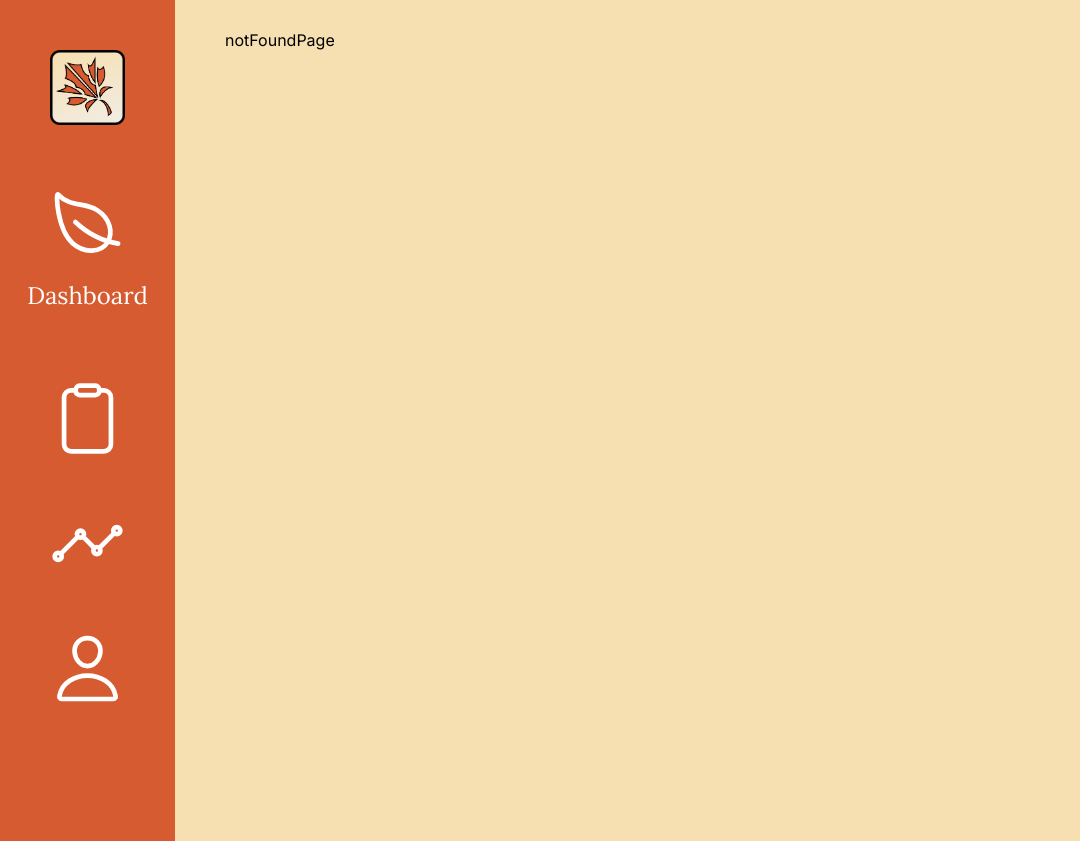
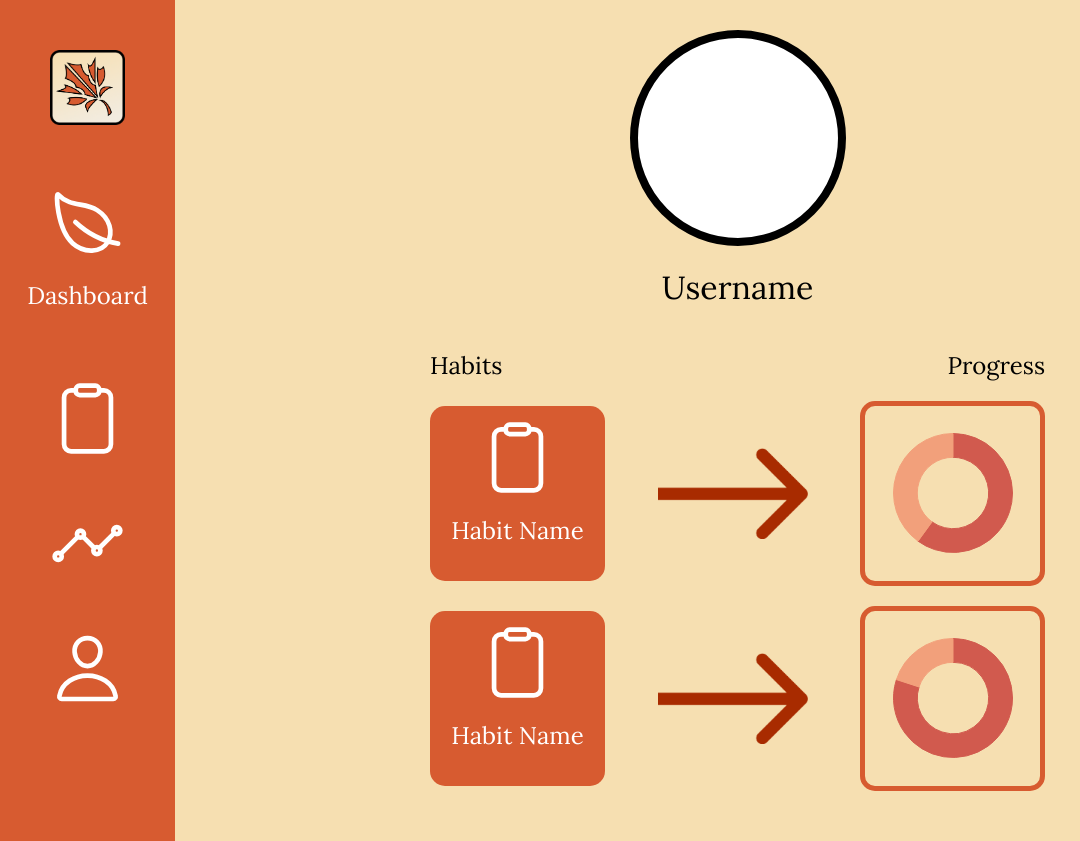
Before and after one commit to Pantonym/DV300Term4, a React (Create React App) app in the folder fallen-leaves/: page /DV300TERM4/account in a window 1280 px wide. Shown: the whole page, without its empty margins (0-1080 px from the left). Before the commit the page ends 800 px from the top, so only its background shows below. Built offline with nearby package versions, Linux system fonts and the light colour scheme; no server answers.

Commit message:
Added donut charts and account page

```diff
--- a/fallen-leaves/src/App.js
+++ b/fallen-leaves/src/App.js
@@ -6,11 +6,12 @@ import './globalStyles.css';
 // Components
 import NavbarComponent from './components/navbar/NavbarComponent';
 // Pages
-import NotFoundPage from './pages/notFoundPage';
-import LoginPage from './pages/loginPage';
-import HomePage from './pages/homePage';
-import HabitsPage from './pages/habitsPage';
-import InsightsPage from './pages/insightsPage';
+import NotFoundPage from './pages/NotFoundPage';
+import LoginPage from './pages/LoginPage';
+import HomePage from './pages/HomePage';
+import HabitsPage from './pages/HabitsPage';
+import InsightsPage from './pages/InsightsPage';
+import AccountPage from './pages/AccountPage';
 // Contexts
 import { AuthProvider } from './contexts/authContext';
 import PrivateRoute from './contexts/privateRouteContext';
@@ -37,6 +38,9 @@ const AppWrapper = () => {
           {/* Insights */}
           <Route path="/insights" element={<InsightsPage />} />
 
+          {/* Account */}
+          <Route path="/account" element={<AccountPage />} />
+
           {/* Login */}
           <Route path="login" element={<LoginPage />} />
 
--- /dev/null
+++ b/fallen-leaves/src/components/charts/DonutChart.js
@@ -0,0 +1,30 @@
+import React from 'react';
+import { Doughnut } from 'react-chartjs-2';
+import { Chart as ChartJS, ArcElement, Tooltip, Legend, Title } from 'chart.js';
+
+// Register the necessary components for the Donut chart (Doughnut in Chart.js)
+ChartJS.register(ArcElement, Tooltip, Legend, Title);
+
+function DonutChart({ chartData }) {
+    const options = {
+        responsive: true,
+        plugins: {
+            legend: {
+                display: false,
+            },
+            tooltip: {
+                enabled: false,
+            },
+            title: {
+                display: false,
+            },
+        },
+
+        // This creates the donut effect by cutting out the center
+        cutout: '60%',
+    };
+
+    return <Doughnut data={chartData} options={options} />;
+}
+
+export default DonutChart
--- /dev/null
+++ b/fallen-leaves/src/pages/AccountPage.jsx
@@ -0,0 +1,113 @@
+import React, { useEffect, useState } from 'react'
+import styles from './css/AccountPage.module.css'
+// Images
+import Arrow from '../assets/Arrow.png'
+// Charts
+import DonutChart from '../components/charts/DonutChart'
+
+function AccountPage() {
+    const [donutData1, setDonutData1] = useState(null);
+    const [donutData2, setDonutData2] = useState(null);
+
+    useEffect(() => {
+        // Simulate an API call to fetch data
+        const fetchData1 = async () => {
+            const dataFromAPI = {
+                labels: ['Completed', 'Remaining'],
+                datasets: [
+                    {
+                        label: 'Habit Completion',
+                        data: [60, 40],
+                        backgroundColor: [
+                            'rgba(209, 90, 78, 1)',
+                            'rgba(242, 160, 123, 1)'
+                        ],
+                        borderColor: [
+                            'rgba(209, 90, 78, 1)',
+                            'rgba(242, 160, 123, 1)'
+                        ],
+                        borderWidth: 1,
+                    },
+                ],
+            };
+            setDonutData1(dataFromAPI);
+        };
+
+        const fetchData2 = async () => {
+            const dataFromAPI = {
+                labels: ['Completed', 'Remaining'],
+                datasets: [
+                    {
+                        label: 'Habit Completion',
+                        data: [80, 20],
+                        backgroundColor: [
+                            'rgba(209, 90, 78, 1)',
+                            'rgba(242, 160, 123, 1)',
+                        ],
+                        borderColor: [
+                            'rgba(209, 90, 78, 1)',
+                            'rgba(242, 160, 123, 1)',
+                        ],
+                        borderWidth: 1,
+                    },
+                ],
+            };
+            setDonutData2(dataFromAPI);
+        };
+
+        fetchData1();
+        fetchData2();
+    }, []);
+
+    return (
+        <div className={styles.container}>
+            <div>
+                <div className={styles.profileImage}></div>
+                <h1 className={styles.blackFont}>Username</h1>
+            </div>
+
+            <div className={styles.progressContainer}>
+                <div className={styles.progressRow}>
+                    <h2 className={styles.blackFont}>Habits</h2>
+                    <h2 className={styles.blackFont}>Progress</h2>
+                </div>
+
+                <div className={styles.progressRow}>
+                    <div className={styles.card}>
+                        <ion-icon name="clipboard-outline" style={{ fontSize: '75px', color: 'white' }}></ion-icon>
+                        <h2>Habit Name</h2>
+                    </div>
+
+                    <div>
+                        <img src={Arrow} className={styles.arrowImg} alt='ArrowImage' />
+                    </div>
+
+                    <div className={styles.progressCard}>
+                        <div className={styles.donutChart}>
+                            {donutData1 ? <DonutChart chartData={donutData1} /> : <p>Loading chart data...</p>}
+                        </div>
+                    </div>
+                </div>
+
+                <div className={styles.progressRow}>
+                    <div className={styles.card}>
+                        <ion-icon name="clipboard-outline" style={{ fontSize: '75px', color: 'white' }}></ion-icon>
+                        <h2>Habit Name</h2>
+                    </div>
+
+                    <div>
+                        <img src={Arrow} className={styles.arrowImg} alt='ArrowImage' />
+                    </div>
+
+                    <div className={styles.progressCard}>
+                        <div className={styles.donutChart}>
+                            {donutData1 ? <DonutChart chartData={donutData2} /> : <p>Loading chart data...</p>}
+                        </div>
+                    </div>
+                </div>
+            </div>
+        </div>
+    )
+}
+
+export default AccountPage
--- /dev/null
+++ b/fallen-leaves/src/pages/css/AccountPage.module.css
@@ -0,0 +1,77 @@
+.container {
+    display: flex;
+    flex-direction: column;
+    align-items: center;
+    text-align: center;
+}
+
+.profileImage {
+    height: 200px;
+    width: 200px;
+
+    background-color: white;
+    border-radius: 50%;
+    border: 8px solid black;
+
+    /* background: url() */
+}
+
+.blackFont {
+    color: black;
+}
+
+.progressContainer {
+    display: flex;
+    flex-direction: column;
+}
+
+.progressRow {
+    width: 615px;
+    display: flex;
+    flex-direction: row;
+
+    justify-content: space-between;
+
+    align-items: center;
+}
+
+.progressColumn {
+    display: flex;
+    flex-direction: column;
+}
+
+.card, .progressCard {
+    width: 175px;
+    height: 175px;
+
+    display: flex;
+    flex-direction: column;
+    justify-content: center;
+    text-align: center;
+    align-items: center;
+
+    border-radius: 15px;
+
+    margin-bottom: 20px;
+}
+
+.card {
+    background-color: #D75B30;
+}
+
+.progressCard {
+    background-color: none;
+    border: 5px solid #D75B30;
+}
+
+.arrowImg {
+    height: auto;
+    width: 150px;
+
+    margin-top: -15px;
+}
+
+.donutChart {
+    height: auto;
+    width: 120px;
+}
--- a/fallen-leaves/src/pages/css/insightsPage.module.css
+++ b/fallen-leaves/src/pages/css/insightsPage.module.css
@@ -52,3 +52,15 @@ option {
     width: 450px;
     height: 450px;
 }
+
+.feedbackHolder {
+    background-color: #D75B30;
+    color: white;
+
+    width: 1100px;
+    height: auto;
+
+    padding: 20px;
+
+    border-radius: 15px;
+}
--- a/fallen-leaves/src/pages/habitsPage.jsx
+++ b/fallen-leaves/src/pages/habitsPage.jsx
@@ -1,5 +1,5 @@
 import React from 'react'
-import styles from './css/habitsPage.module.css'
+import styles from './css/HabitsPage.module.css'
 
 function HabitsPage() {
     return (
--- a/fallen-leaves/src/pages/homePage.jsx
+++ b/fallen-leaves/src/pages/homePage.jsx
@@ -1,8 +1,38 @@
-import React from 'react'
-import styles from './css/homePage.module.css'
+import React, { useEffect, useState } from 'react'
+import styles from './css/HomePage.module.css'
 import BarChart from '../components/charts/BarChart'
 
 function HomePage() {
+    const [barData1, setBarData1] = useState(null);
+
+    useEffect(() => {
+        // Simulate an API call to fetch data
+        const fetchData1 = async () => {
+            const dataFromAPI = {
+                labels: ['January', 'February', 'March', 'April', 'May', 'June'],
+                datasets: [
+                    {
+                        label: 'Habit 1',
+                        data: [12, 19, 10, 5, 12, 6],
+                        backgroundColor: 'rgba(209, 90, 78, 1)',
+                        borderColor: 'rgba(209, 90, 78, 1)',
+                        borderWidth: 1,
+                    },
+                    {
+                        label: 'Habit 2',
+                        data: [10, 11, 14, 2, 18, 7],
+                        backgroundColor: 'rgba(242, 160, 123, 1)',
+                        borderColor: 'rgba(242, 160, 123, 1)',
+                        borderWidth: 1,
+                    },
+                ],
+            };
+            setBarData1(dataFromAPI);
+        };
+
+        fetchData1();
+    }, []);
+
     return (
         <div>
             {/* TODO: Get username from db */}
@@ -26,7 +56,7 @@ function HomePage() {
             </div>
 
             <h1 className='inter_font'>Here are some insights on your habits:</h1>
-            <BarChart />
+            {barData1 ? <BarChart chartData={barData1} /> : <p>Loading chart data...</p>}
 
         </div>
     )
--- a/fallen-leaves/src/pages/insightsPage.jsx
+++ b/fallen-leaves/src/pages/insightsPage.jsx
@@ -1,5 +1,5 @@
 import React, { useEffect, useState } from 'react'
-import styles from './css/insightsPage.module.css'
+import styles from './css/InsightsPage.module.css'
 import BarChart from '../components/charts/BarChart'
 import PieChart from '../components/charts/PieChart'
 
@@ -105,6 +105,12 @@ function InsightsPage() {
             </div>
 
             {barData1 ? <BarChart chartData={barData1} /> : <p>Loading chart data...</p>}
+
+            <p className={styles.feedbackHolder}>
+                Lorem ipsum dolor sit amet, consectetur adipisicing elit. Quibusdam ratione distinctio
+                perspiciatis mollitia explicabo, quia in necessitatibus minus blanditiis natus dolor, cum voluptates!
+                Perspiciatis ipsam accusamus quia obcaecati doloremque similique.
+            </p>
         </div>
     )
 }
```
Also changed, not shown: fallen-leaves/src/assets/Arrow.png (added).
